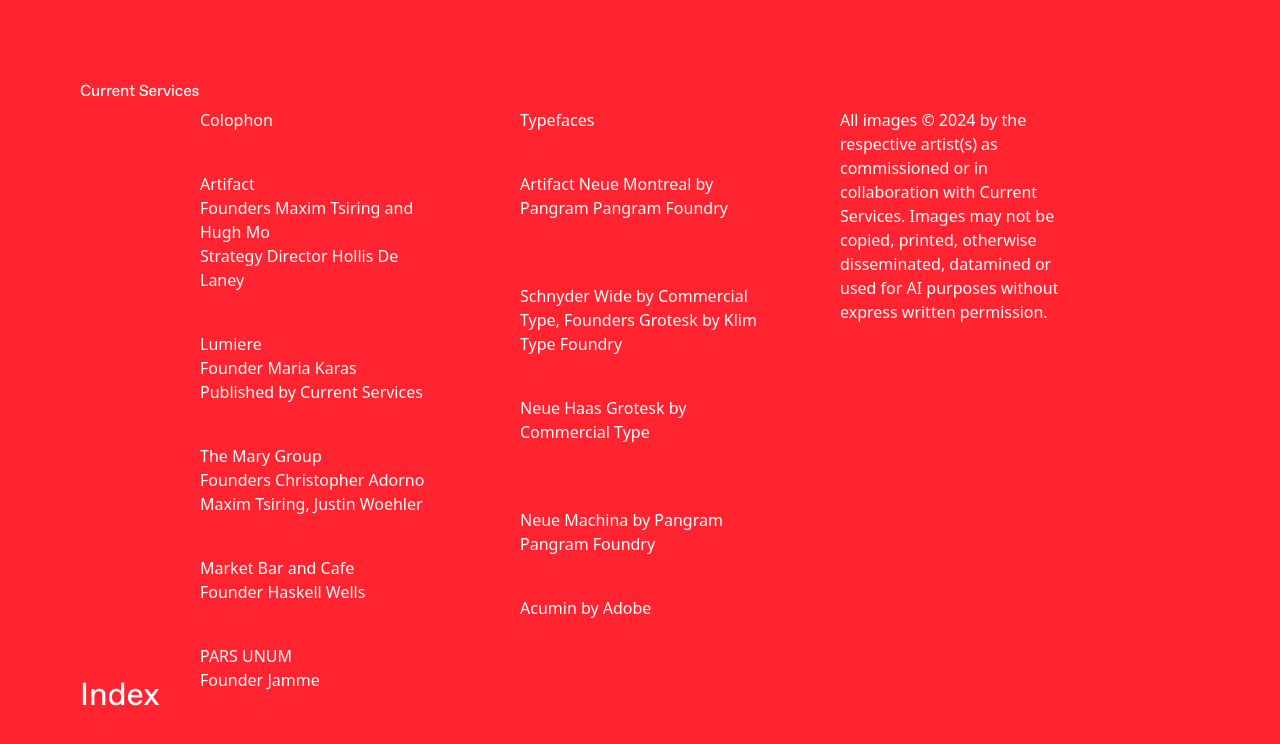
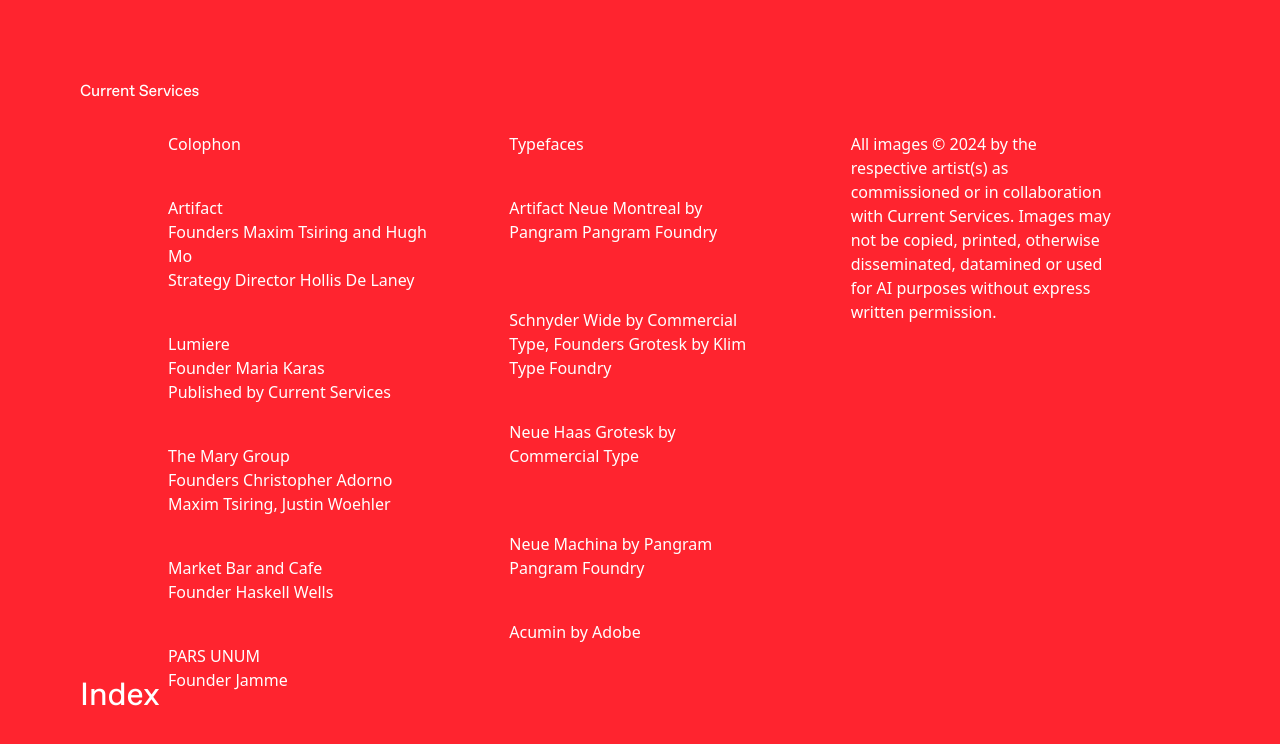
Before and after one commit to aupadhyay/currentservices, a Next.js app: page /colophon in a window 1280 px wide. Shown: the top 744 px of the page. Built offline with nearby package versions, Linux system fonts and the light colour scheme.

Commit message:
fix: column spacing colophonm

```diff
--- a/pages/colophon.tsx
+++ b/pages/colophon.tsx
@@ -129,7 +129,7 @@
       colophon={true}
     >
 
-<div className="flex justify-center items-center py-28 sm:h-full sm:px-40 py-0">
+<div className="justify-center py-28 items-center sm:h-full sm:px-[10%]">
   <div className="grid grid-cols-1 sm:grid-cols-3">
     <div className="flex-1 px-4 pb-10 sm:pb-0">
       {firstCol.map((colArray, colIndex) => (
```
